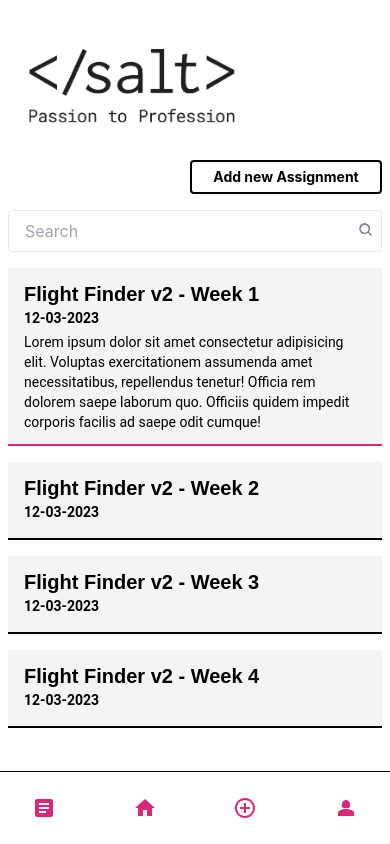
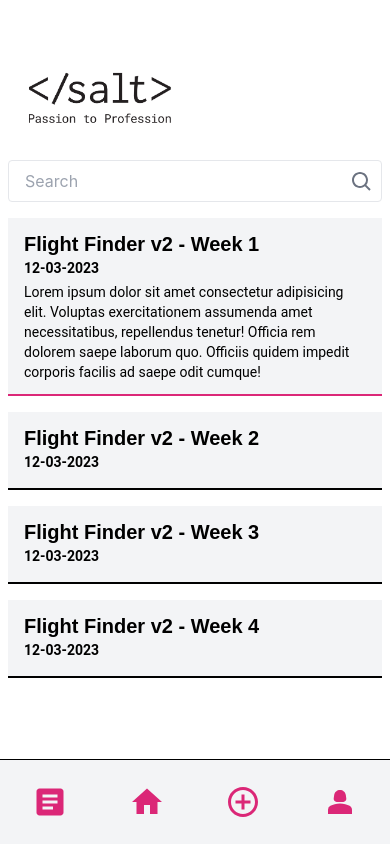
Before and after one commit to Task-Fighters/piece-of-work, a React (Create React App) app: page /home in a window 390 px wide. Built offline with nearby package versions, Linux system fonts and the light colour scheme.

Commit message:
styling tweaks, icon sizes

```diff
--- a/src/components/Footer.tsx
+++ b/src/components/Footer.tsx
@@ -9,10 +9,10 @@ import { AppContext } from '../AppContext';
 import { ContextType } from '../types';
 
 const baseFooter =
-  'fixed bottom-0 left-0 z-20 bg-white border-t-[1px] border-solid border-black w-full w-full py-6 px-8 flex';
+  'fixed bottom-0 left-0 z-20 bg-gray-100 border-t-[1px] border-solid border-black w-full w-full py-6 px-8 flex';
 const baseLink = 'flex items-center';
 const baseListItem = 'hover:drop-shadow-lg';
-const baseIcon = 'text-2xl';
+const baseIcon = 'text-4xl';
 
 export const Footer = () => {
   const { user } = useContext(AppContext) as ContextType;
--- a/src/components/Header.tsx
+++ b/src/components/Header.tsx
@@ -40,7 +40,7 @@ export const Header = () => {
           <img src={whiteLogo} alt="Salt logo" />
         </div>
         <div>
-          <div className="w-52 m-5 flex md:hidden">
+          <div className="w-36 m-5 flex md:hidden">
             <img src={blackLogo} alt="Salt logo" />
           </div>
 
--- a/src/components/Input.tsx
+++ b/src/components/Input.tsx
@@ -35,7 +35,7 @@ export const Input = ({
         <div className="inline-block relative w-full">
           <input type="text" className={BASE} placeholder={placeholder} />
           {icon && (
-            <BiSearch className="absolute inset-y-3 right-2 text-gray-500" />
+            <BiSearch className="absolute inset-y-2.5 right-2 text-gray-500 text-2xl" />
           )}
         </div>
       )}
--- a/src/pages/Home.tsx
+++ b/src/pages/Home.tsx
@@ -19,7 +19,7 @@ const Home = () => {
         <div className="max-w-6xl mx-2">
           <div className="float-right">
             {user.role === 'admin' && (
-              <div className="w-48">
+              <div className="w-48 hidden md:flex">
                 <Button
                   buttonColor="white"
                   label="Add new Assignment"
```
